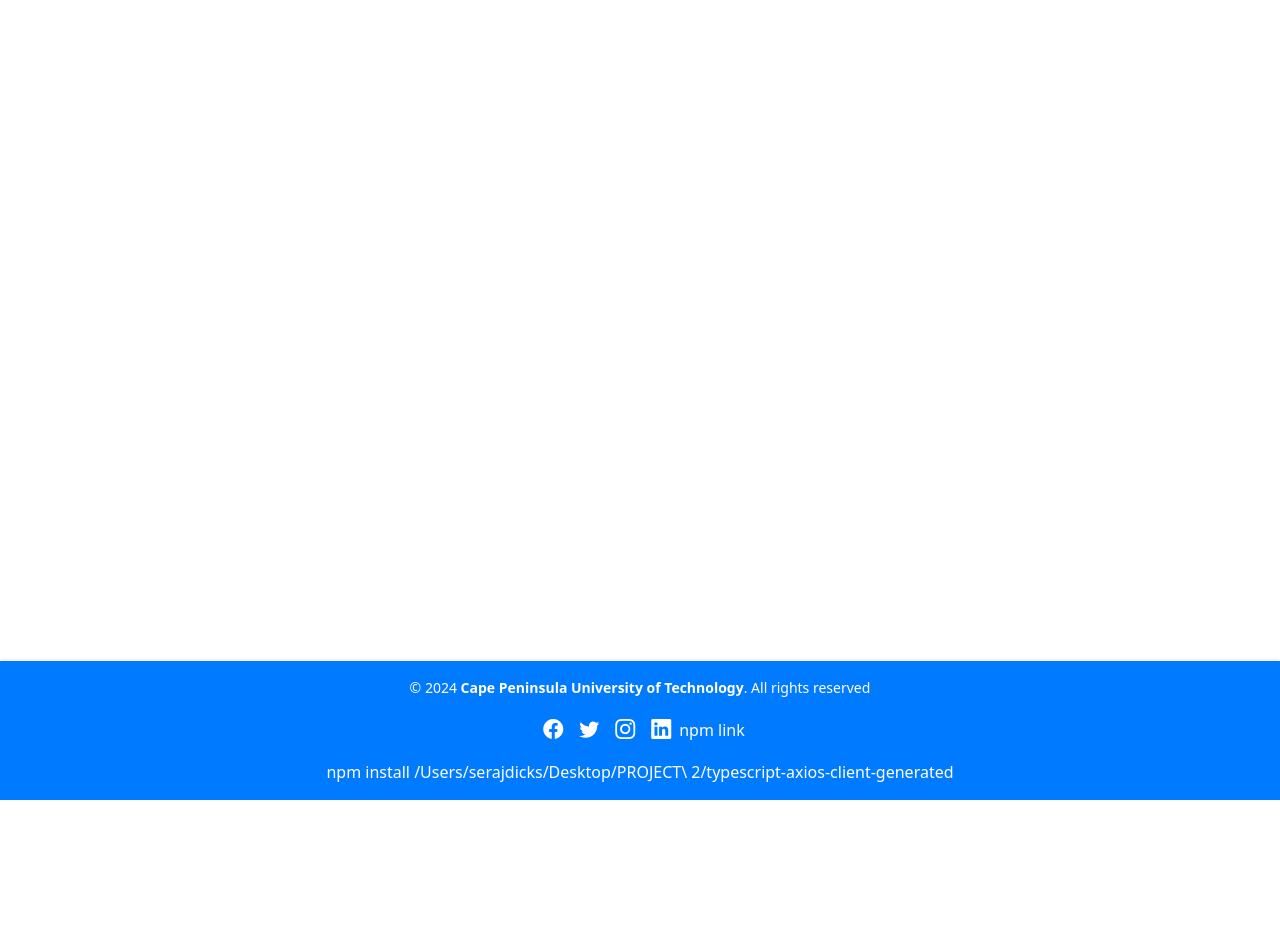
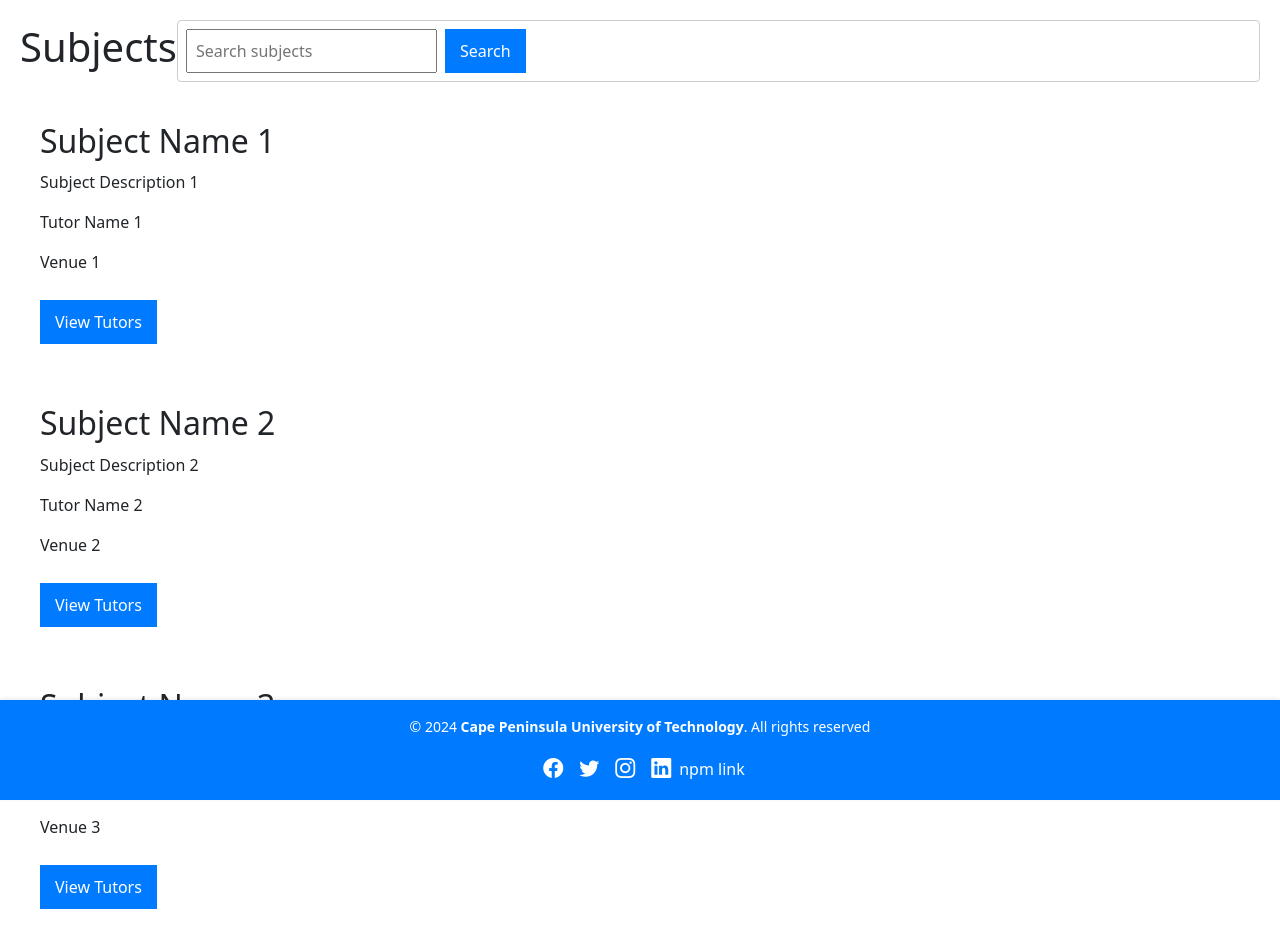
Before and after one commit to Aaniquah222641495/tutor-buddy-client, a React (Vite) app in the folder TutorMs/: page /subjects in a window 1280 px wide. Shown: the top 948 px of the page. Before the commit the page ends 800 px from the top, so only its background shows below. Built offline with nearby package versions, Linux system fonts and the light colour scheme.

Commit message:
view for subjects

```diff
--- a/TutorMs/src/App.jsx
+++ b/TutorMs/src/App.jsx
@@ -10,6 +10,9 @@ import ManageStudents from './Components/Views/Admin/ManageStudents/ManageStuden
 import ManageVenues from './Components/Views/Admin/ManageVenues/ManageVenues';
 import ManageAdmins from './Components/Views/Admin/ManageAdmins/ManageAdmins';
 import AdminLayout from './Components/Views/Admin/AdminLayout';
+
+import StudentDashboard from './Components/Views/Student/StudentDashboard/StudentDashboard'; // just here for testing purposes
+import Subjects from './Components/Views/Student/ViewSubjects/ViewSubjects'; // here for testing purposes
 
 const App = () => {
     return (
@@ -25,6 +28,10 @@ const App = () => {
                         <Route path='manageVenues' element={<ManageVenues />} />
                     </Route>
                     <Route path='/bookingForm' element={<BookingForm />} />
+
+                    <Route path='/studentDashboard' element={<StudentDashboard />} />
+                    <Route path='/subjects' element={<Subjects />} />
+
                 </Routes>
                 <Footer />
             </div>
--- a/TutorMs/src/Components/Views/Student/StudentDashboard/StudentDashboard.jsx
+++ b/TutorMs/src/Components/Views/Student/StudentDashboard/StudentDashboard.jsx
@@ -52,7 +52,7 @@ const Dashboard = () => {
           </tbody>
         </table>
 
-        <button className="subject-button">View Subjects</button>
+        <button className="subject-button" onClick={() => window.location.href='/subjects'}>View Subjects</button>
 
       </section>
 
--- /dev/null
+++ b/TutorMs/src/Components/Views/Student/ViewSubjects/Subjects.css
@@ -0,0 +1,31 @@
+.subjects-page {
+    padding: 20px;
+    margin-bottom: 100px; /* Ensure space at the bottom so that the footer doesn't cut off any content */
+}
+
+.subjects-header {
+    display: flex;
+    justify-content: space-between;
+    align-items: center;
+    margin-bottom: 20px;
+}
+
+.subject-list {
+    display: flex;
+    flex-direction: column;
+    gap: 20px;
+}
+
+.subject-card {
+    border: 1px solid var(--color-secondary);
+    padding: 20px;
+    border-radius: 10px;
+}
+
+.subject-card h2 {
+    margin-bottom: 10px;
+}
+
+.subject-card button {
+    margin-top: 10px;
+}
--- a/TutorMs/src/Components/Views/Student/ViewSubjects/ViewSubjects.jsx
+++ b/TutorMs/src/Components/Views/Student/ViewSubjects/ViewSubjects.jsx
@@ -0,0 +1,42 @@
+import React from 'react';
+import './Subjects.css';
+
+const Subjects = () => {
+  return (
+    <div className="subjects-page">
+      <header className="subjects-header">
+        <h1>Subjects</h1>
+        <div className="search-bar">
+          <input type="text" placeholder="Search subjects" />
+          <button>Search</button>
+        </div>
+      </header>
+
+      <section className="subject-list">
+        <div className="subject-card">
+          <h2>Subject Name 1</h2>
+          <p>Subject Description 1</p>
+          <p>Tutor Name 1</p>
+          <p>Venue 1</p>
+          <button>View Tutors</button>
+        </div>
+        <div className="subject-card">
+          <h2>Subject Name 2</h2>
+          <p>Subject Description 2</p>
+          <p>Tutor Name 2</p>
+          <p>Venue 2</p>
+          <button>View Tutors</button>
+        </div>
+        <div className="subject-card">
+          <h2>Subject Name 3</h2>
+          <p>Subject Description 3</p>
+          <p>Tutor Name 3</p>
+          <p>Venue 3</p>
+          <button>View Tutors</button>
+        </div>
+      </section>
+    </div>
+  );
+};
+
+export default Subjects;
```
